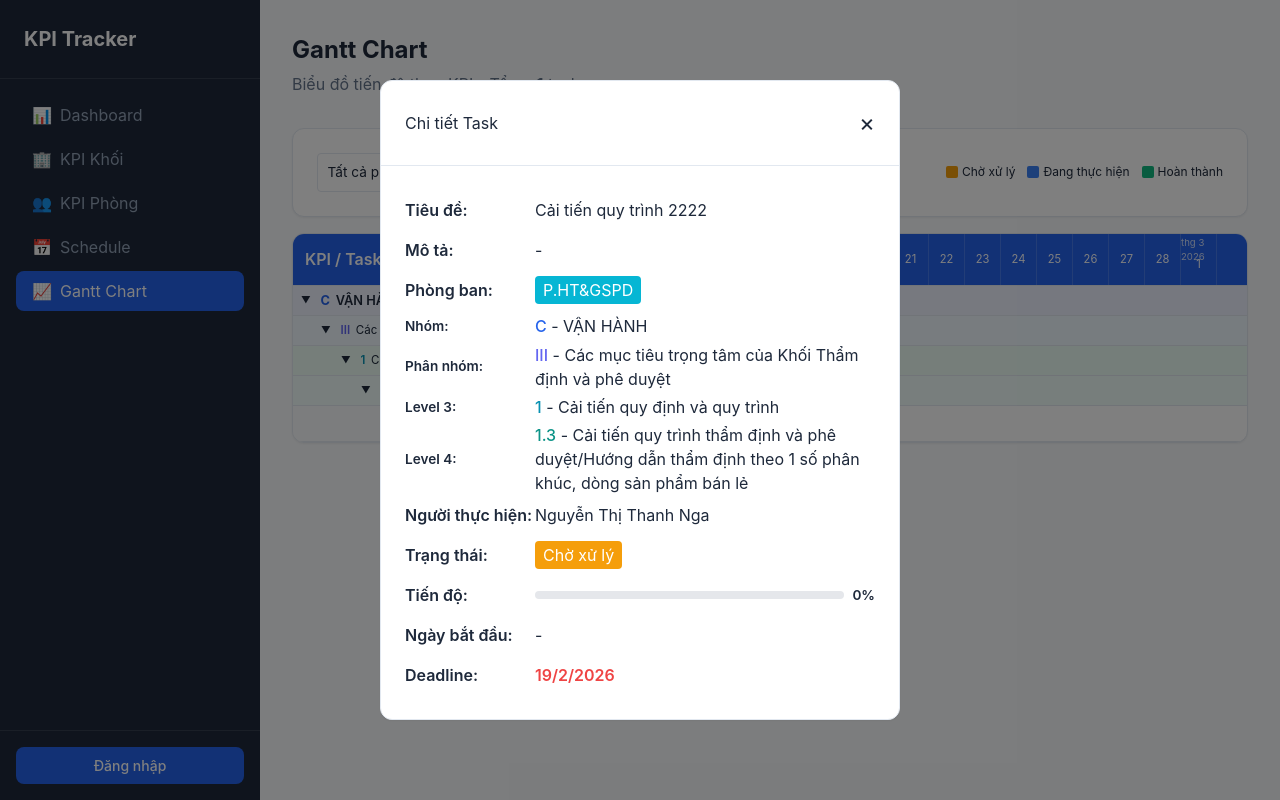
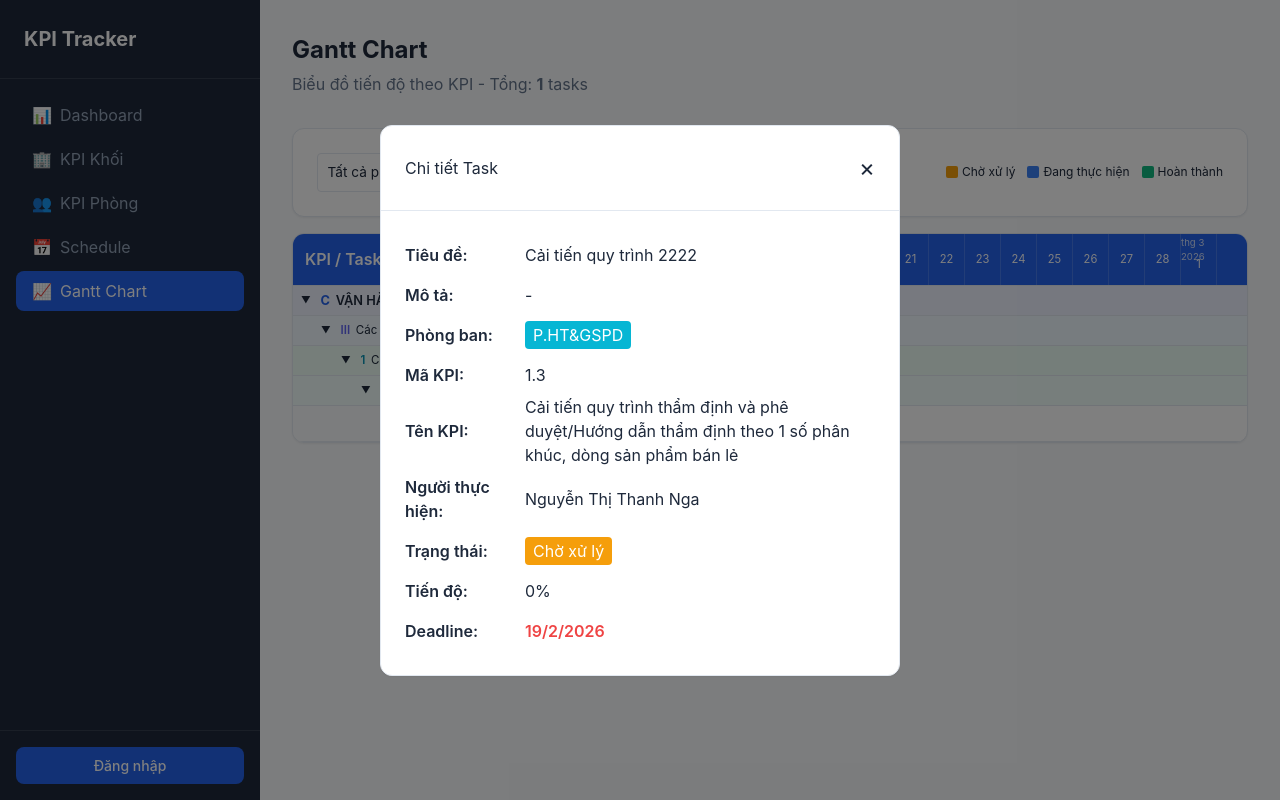
Before and after one commit to minh-lgm/KPI, a Next.js app: page /gantt-chart in a window 1280 px wide. Both pictures are taken after a click on the element 839 px from the left and 423 px from the top of the page. Built offline with nearby package versions, Linux system fonts and the light colour scheme.

Commit message:
fix popup detail in gantt chart

```diff
--- a/src/app/gantt-chart/page.tsx
+++ b/src/app/gantt-chart/page.tsx
@@ -420,31 +420,66 @@ export default function GanttChartPage() {
               <button onClick={() => setSelectedTask(null)} style={{ background: 'none', border: 'none', fontSize: '1.5rem', cursor: 'pointer' }}>×</button>
             </div>
             <div className="card__body">
-              {(() => {
-                const path = kpiPaths[selectedTask.kpiItemId];
-                return (
-                  <table style={{ width: '100%' }}>
-                    <tbody>
-                      <tr><td style={{ fontWeight: 600, padding: '8px 0', width: '130px' }}>Tiêu đề:</td><td>{selectedTask.title}</td></tr>
-                      <tr><td style={{ fontWeight: 600, padding: '8px 0' }}>Mô tả:</td><td>{selectedTask.description || '-'}</td></tr>
-                      <tr><td style={{ fontWeight: 600, padding: '8px 0' }}>Phòng ban:</td><td><span style={{ padding: '4px 8px', borderRadius: '4px', backgroundColor: departmentColors[selectedTask.department] || '#666', color: 'white' }}>{selectedTask.department}</span></td></tr>
-                      {path && path.map((seg, i) => (
-                        <tr key={i}><td style={{ fontWeight: 600, padding: '6px 0', fontSize: '0.85rem' }}>{seg.level === 'group' ? 'Nhóm' : seg.level === 'subGroup' ? 'Phân nhóm' : `Level ${i + 1}`}:</td><td><span style={{ color: levelColors[seg.level], fontWeight: 500 }}>{seg.code}</span> - {seg.name}</td></tr>
-                      ))}
-                      <tr><td style={{ fontWeight: 600, padding: '8px 0' }}>Người thực hiện:</td><td>{selectedTask.assignee || 'Chưa phân công'}</td></tr>
-                      <tr><td style={{ fontWeight: 600, padding: '8px 0' }}>Trạng thái:</td><td><span style={{ padding: '4px 8px', borderRadius: '4px', backgroundColor: statusColors[selectedTask.status], color: 'white' }}>{statusLabels[selectedTask.status]}</span></td></tr>
-                      <tr><td style={{ fontWeight: 600, padding: '8px 0' }}>Tiến độ:</td><td>
-                        <div style={{ display: 'flex', alignItems: 'center', gap: '0.5rem' }}>
-                          <div style={{ flex: 1, height: '8px', backgroundColor: '#e5e7eb', borderRadius: '4px', overflow: 'hidden' }}><div style={{ width: `${selectedTask.progress}%`, height: '100%', backgroundColor: statusColors[selectedTask.status], borderRadius: '4px' }}></div></div>
-                          <span style={{ fontWeight: 600, fontSize: '0.85rem' }}>{selectedTask.progress}%</span>
-                        </div>
-                      </td></tr>
-                      <tr><td style={{ fontWeight: 600, padding: '8px 0' }}>Ngày bắt đầu:</td><td>{fmt(selectedTask.startDate)}</td></tr>
-                      <tr><td style={{ fontWeight: 600, padding: '8px 0' }}>Deadline:</td><td style={{ color: 'var(--color-danger)', fontWeight: 600 }}>{fmt(selectedTask.dueDate)}</td></tr>
-                    </tbody>
-                  </table>
-                );
-              })()}
+              <table style={{ width: '100%' }}>
+                <tbody>
+                  <tr>
+                    <td style={{ fontWeight: 600, padding: '8px 0', width: '120px' }}>Tiêu đề:</td>
+                    <td>{selectedTask.title}</td>
+                  </tr>
+                  <tr>
+                    <td style={{ fontWeight: 600, padding: '8px 0' }}>Mô tả:</td>
+                    <td>{selectedTask.description || '-'}</td>
+                  </tr>
+                  <tr>
+                    <td style={{ fontWeight: 600, padding: '8px 0' }}>Phòng ban:</td>
+                    <td>
+                      <span style={{
+                        padding: '4px 8px',
+                        borderRadius: '4px',
+                        backgroundColor: departmentColors[selectedTask.department] || '#666',
+                        color: 'white'
+                      }}>
+                        {selectedTask.department}
+                      </span>
+                    </td>
+                  </tr>
+                  <tr>
+                    <td style={{ fontWeight: 600, padding: '8px 0' }}>Mã KPI:</td>
+                    <td>{selectedTask.kpiCode}</td>
+                  </tr>
+                  <tr>
+                    <td style={{ fontWeight: 600, padding: '8px 0' }}>Tên KPI:</td>
+                    <td>{kpiPaths[selectedTask.kpiItemId]?.slice(-1)[0]?.name || '-'}</td>
+                  </tr>
+                  <tr>
+                    <td style={{ fontWeight: 600, padding: '8px 0' }}>Người thực hiện:</td>
+                    <td>{selectedTask.assignee || 'Chưa phân công'}</td>
+                  </tr>
+                  <tr>
+                    <td style={{ fontWeight: 600, padding: '8px 0' }}>Trạng thái:</td>
+                    <td>
+                      <span style={{
+                        padding: '4px 8px',
+                        borderRadius: '4px',
+                        backgroundColor: statusColors[selectedTask.status],
+                        color: 'white'
+                      }}>
+                        {statusLabels[selectedTask.status]}
+                      </span>
+                    </td>
+                  </tr>
+                  <tr>
+                    <td style={{ fontWeight: 600, padding: '8px 0' }}>Tiến độ:</td>
+                    <td>{selectedTask.progress}%</td>
+                  </tr>
+                  <tr>
+                    <td style={{ fontWeight: 600, padding: '8px 0' }}>Deadline:</td>
+                    <td style={{ color: 'var(--color-danger)', fontWeight: 600 }}>
+                      {fmt(selectedTask.dueDate)}
+                    </td>
+                  </tr>
+                </tbody>
+              </table>
             </div>
           </div>
         </div>
```
